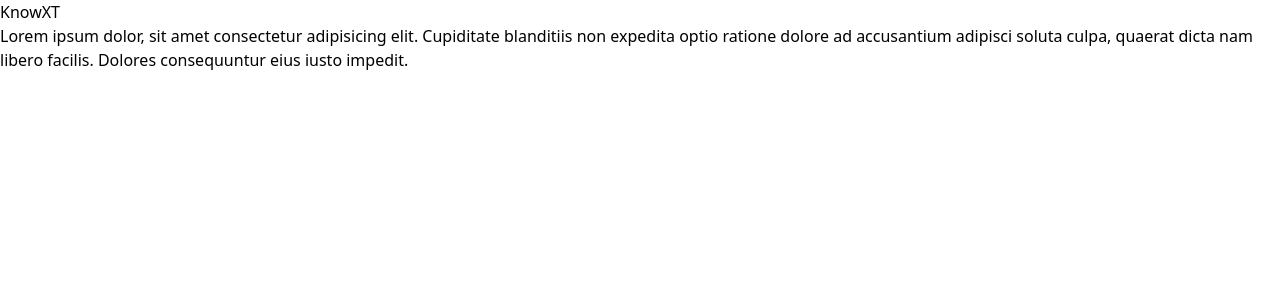
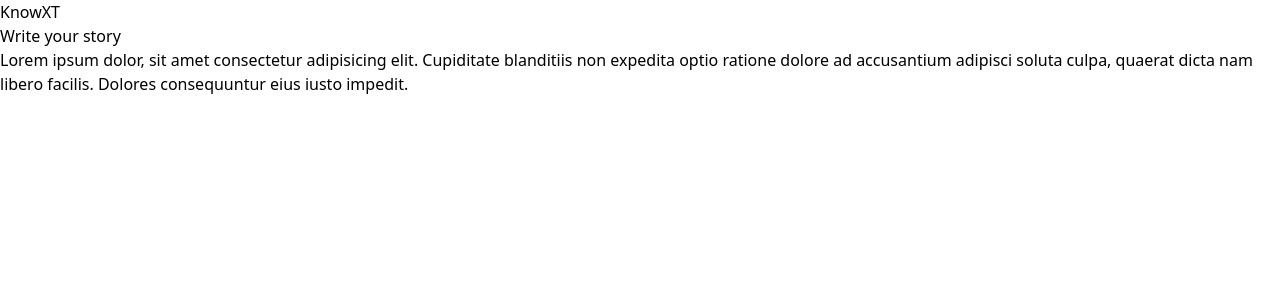
Before and after one commit to Pranav1117/KnowxT-Blogs, a React (Vite) app: page / in a window 1280 px wide. Shown: the top 300 px of the page. Built offline with nearby package versions, Linux system fonts and the light colour scheme; no server answers.

Commit message:
added create new blog in appbar

```diff
--- a/src/Components/Layouts/Appbar.tsx
+++ b/src/Components/Layouts/Appbar.tsx
@@ -7,8 +7,8 @@ import axios from "axios";
 
 const Appbar = () => {
   const navigate = useNavigate();
-  const [showDropDown, setShowDropDown] = useState(false)
-  const [user,setUser] = useRecoilState(userAtom)
+  const [showDropDown, setShowDropDown] = useState(false);
+  const [user, setUser] = useRecoilState(userAtom);
 
   const handleLogout = () => {
     localStorage.removeItem("knowxt-token");
@@ -25,8 +25,7 @@ const Appbar = () => {
           headers: { Authorization: `Bearer ${token}` },
         }
       );
-      console.log(data.user)
-      setUser(data.user)
+      setUser(data.user);
     };
     fetchUser();
   }, []);
@@ -42,11 +41,16 @@ const Appbar = () => {
       </div>
 
       {/* User icon to toggle dropdown */}
-      <div
-        className="bg-gray-700 cursor-pointer text-white text-xl rounded-full h-10 w-10 flex justify-center items-center"
-        onClick={() => setShowDropDown(!showDropDown)}
-      >
-        {user?.username?.[0]}
+
+
+      <div className="flex gap-4 items-center">
+       {window.location.pathname === "/createnewblog" ? "" :  <button className="bg-green-500 px-4 py-1.5 rounded-lg cursor-pointer" onClick={()=>navigate("/createnewblog")}>Write your story</button>}
+        <div
+          className="bg-gray-700 cursor-pointer text-white text-xl rounded-full h-10 w-10 flex justify-center items-center"
+          onClick={() => setShowDropDown(!showDropDown)}
+        >
+          {user?.username?.[0]}
+        </div>
       </div>
 
       {/* Dropdown */}
--- a/src/Pages/AuthPages/authComponents/Signup/LoginForm.tsx
+++ b/src/Pages/AuthPages/authComponents/Signup/LoginForm.tsx
@@ -28,7 +28,6 @@ const LoginForm: React.FC = () => {
 
   const handleSubmit = async (values: FormValues) => {
    const response = await login(values)
-   console.log(response)
    if(response?.status === 200){
     localStorage.setItem("knowxt-token", response.data.token);
     toast.success(CONSTANT.NOTIFICATIONS.LOGIN_SUCCESS);
--- a/src/Pages/Blogs/Blogs.tsx
+++ b/src/Pages/Blogs/Blogs.tsx
@@ -26,7 +26,6 @@ const Blogs = () => {
   const user = useRecoilValue(userAtom)
   const [allBlogs, setAllBlogs] = useState<blog[]>([]);
   const [loading, setLoading] = useState(false);
-  console.log(user)
 
   useEffect(() => {
     const fetchBlogs = async () => {
```
